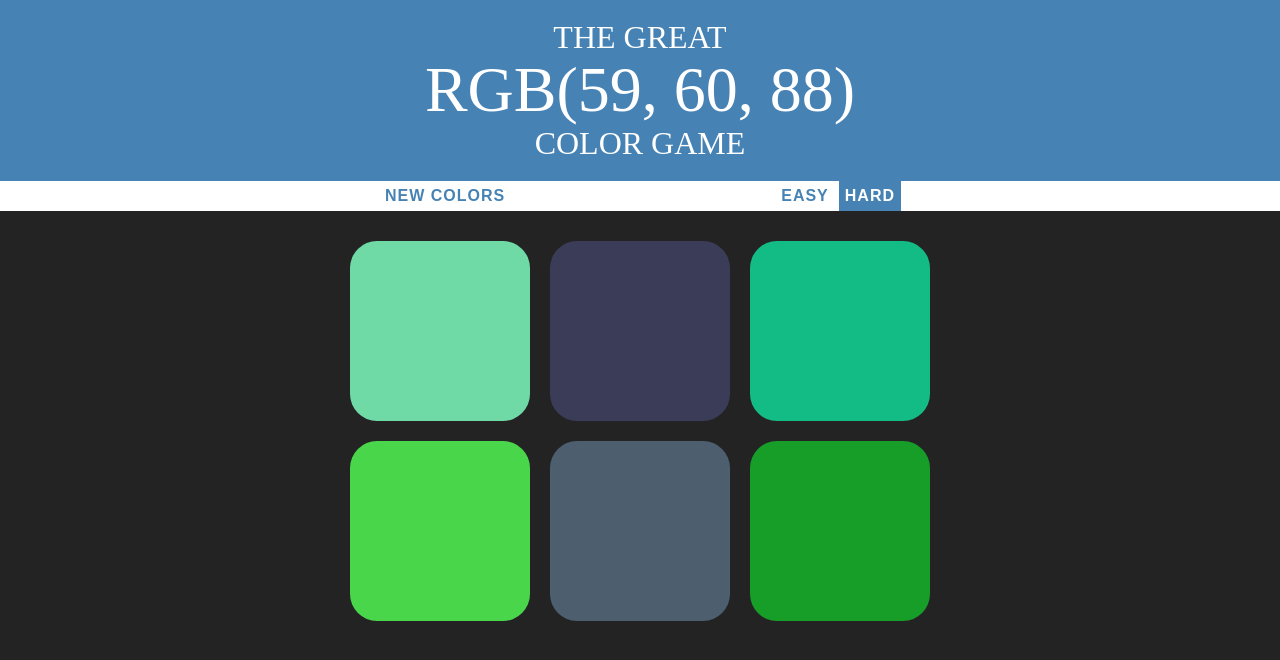
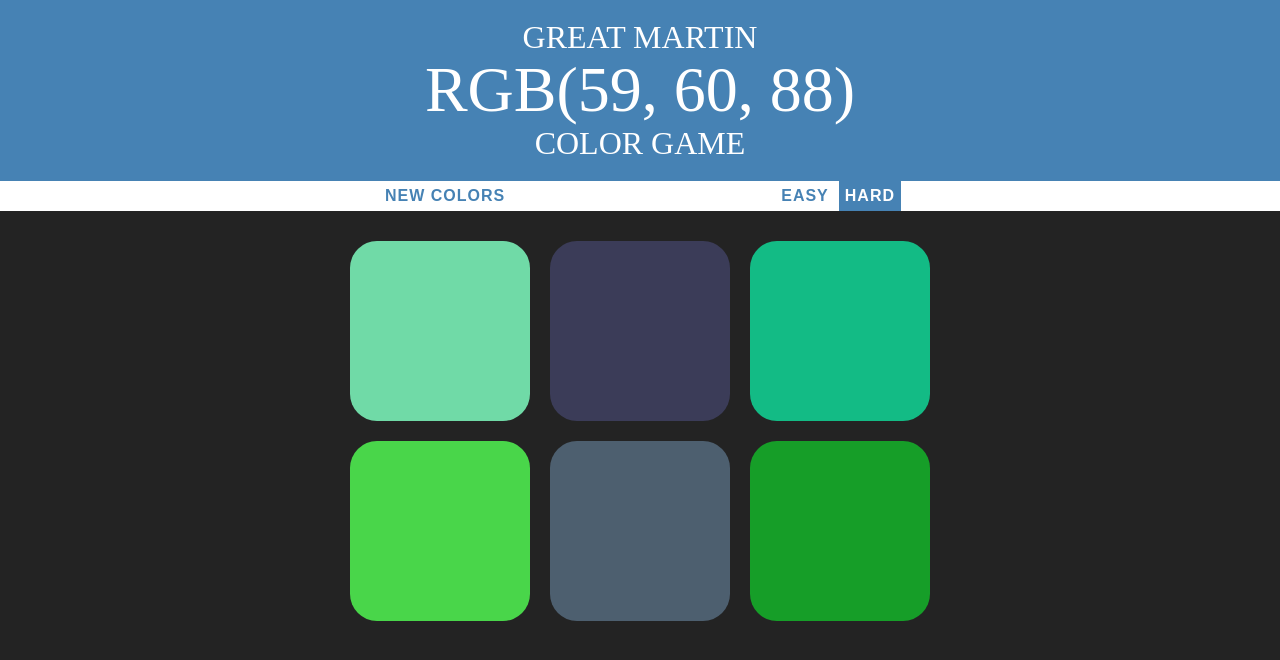
Before and after one commit to martinngisojr/new-repo, a plain HTML site: page index.html in a window 1280 px wide. Drawn offline with Linux system fonts and the light colour scheme.

Commit message:
Modified index.html

```diff
--- a/index.html
+++ b/index.html
@@ -5,7 +5,7 @@
     <link rel="stylesheet" href="color.css">
 </head>
 <body>
-    <h1>The Great
+    <h1>Great Martin
         <br>
         <span id="colorDisplay">RGB</span>
         <br>
```
